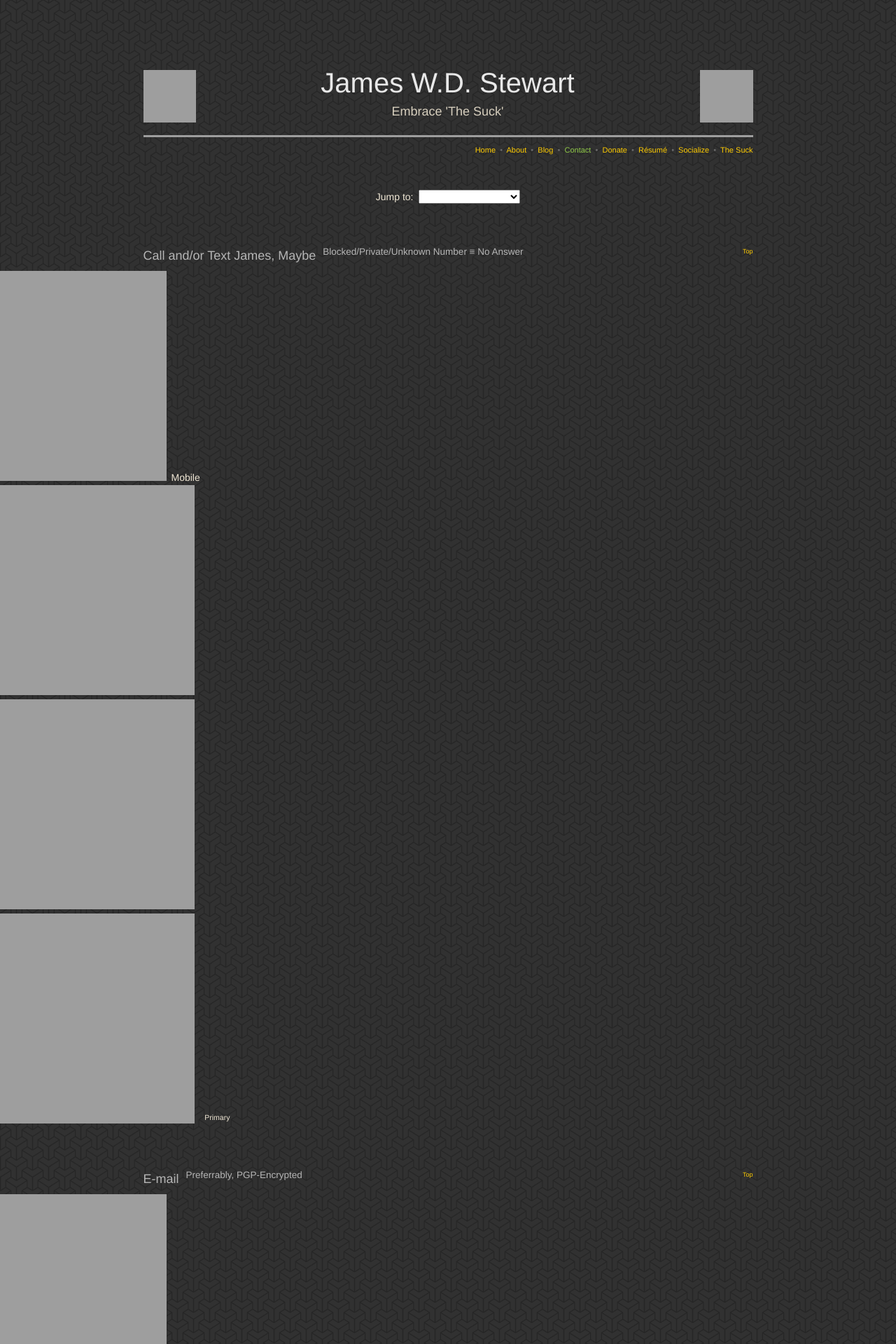
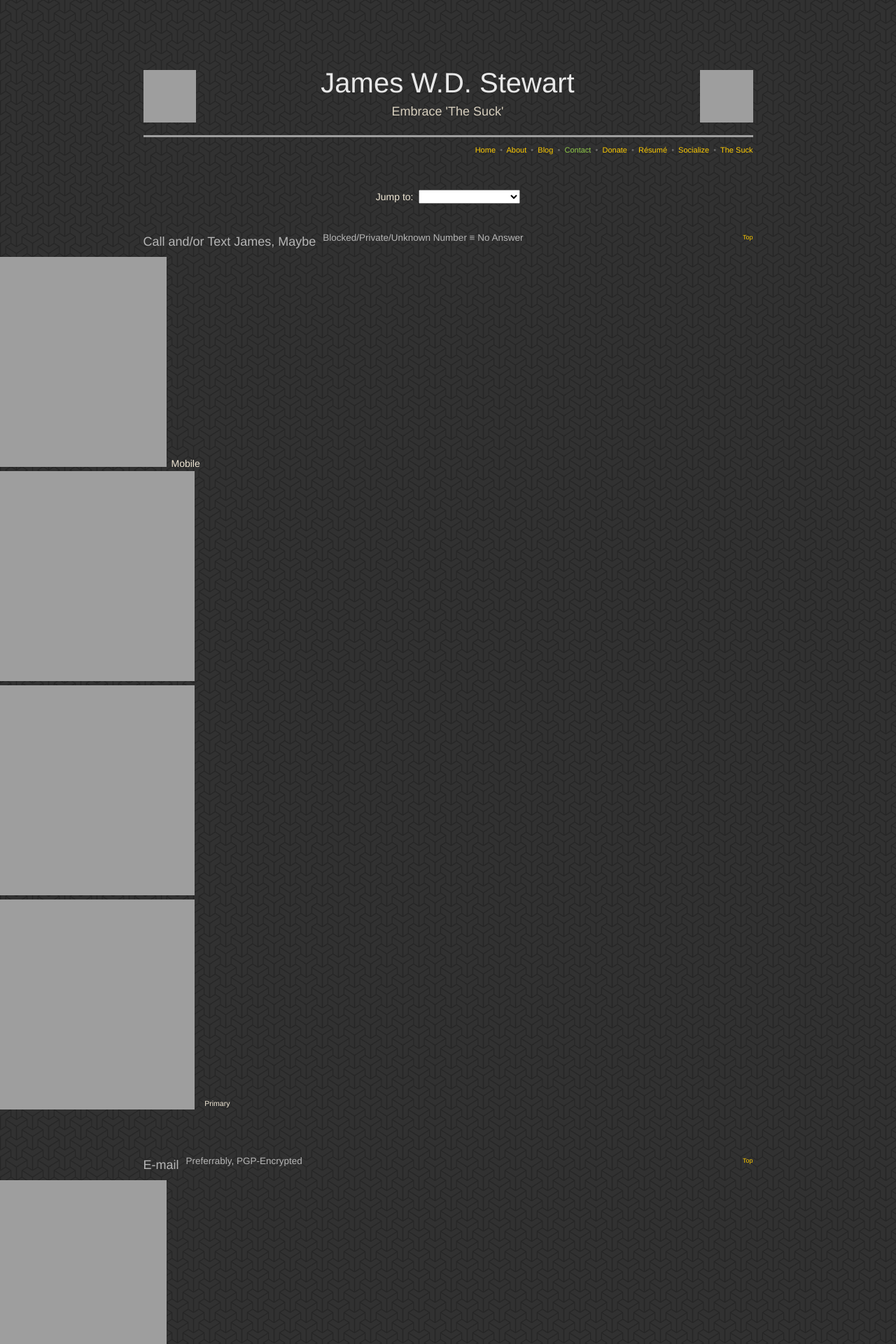
Before and after one commit to jwds1978/jwds1978.github.io, a Jekyll site: the page built from contact.md, in a window 1280 px wide. Shown: the top 1920 px of the page at 70% size. Built offline with Jekyll 4.4.1, drawn with Linux system fonts in a browser that asks for light colours; nearby versions of some CDN libraries; some web fonts are replaced; our own code applies the rules of GitHub Pages for plain Markdown files; grey boxes are pictures that could not be loaded.

Commit message:
Formatting.

```diff
--- a/contact.md
+++ b/contact.md
@@ -11,9 +11,9 @@ title: Contact
     <option value="{{ site.url }}{{ page.url }}#instant-messengers">Instant Messengers</option>
     <option value="{{ site.url }}{{ page.url }}#phone">Phone</option>
     <option value="{{ site.url }}{{ page.url }}#mail">Snail Mail</option>
-  </select>
+  </select><br />
+  &nbsp;
 </p>
-<p>&nbsp;</p>
 <span style="float: right; font-size: xx-small;">
   <a href="{{ site.url }}{{ page.url }}#top" rel="me" title="{{ page.title }} :: Back to Top">Top</a>
 </span>
```
